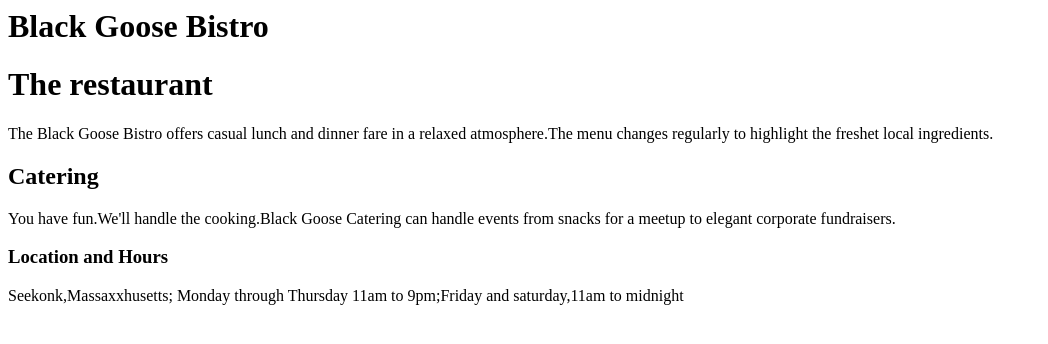
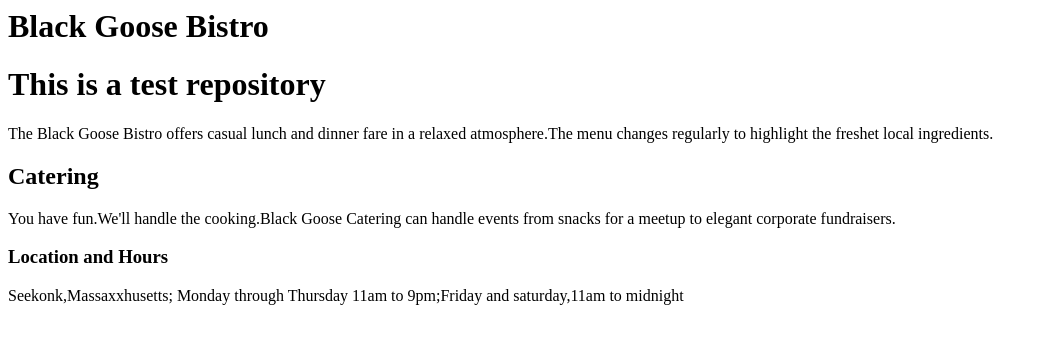
Before and after one commit to sonikumari90/test1, a plain HTML site: page index 1.html in a window 1280 px wide. Shown: the whole page, without its empty margins (0-1048 px from the left). Drawn offline with Linux system fonts and the light colour scheme.

Commit message:
Update index 1.html

```diff
--- a/index 1.html
+++ b/index 1.html
@@ -1,7 +1,7 @@
 <html>
 <h1>Black Goose Bistro</h1>
 
-<h1>The restaurant</h1>
+<h1>This is a test repository</h1>
 <p>The Black Goose Bistro offers casual lunch and dinner fare in a relaxed atmosphere.The menu changes regularly to highlight the freshet local ingredients.</p>
 
 <h2>Catering</h2>
```
